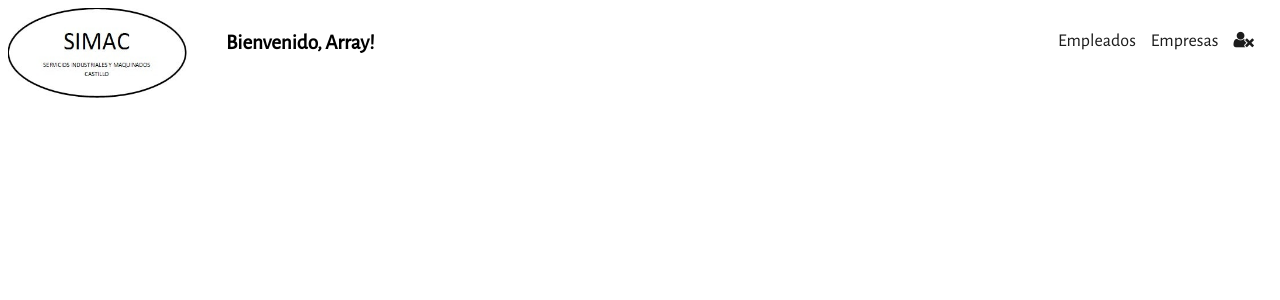
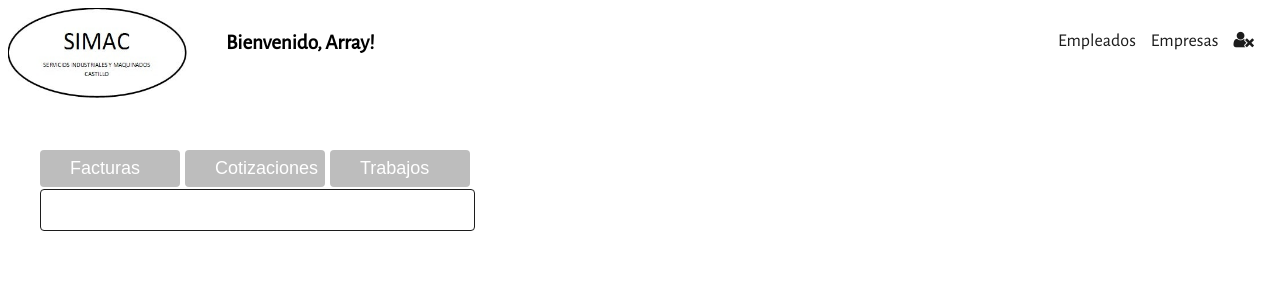
Before and after one commit to JesusLibrado/SIMAC-DB, a PHP site: page / in a window 1280 px wide. Shown: the top 300 px of the page. Run offline with PHP 8.4, Linux system fonts and the light colour scheme; the visitor is signed in with stand-in values (Sample User, id 1); some web fonts are replaced.

Commit message:
Ya muestra las facturas

```diff
--- a/interfaz/estilos/main.css
+++ b/interfaz/estilos/main.css
@@ -189,6 +189,12 @@ a:visited{
 	background: transparent;
 }
 
+.edit-button{
+	color: #9E9E9E;
+	border: 0;
+	background: transparent;
+}
+
 .more-info:hover,
 .delete-button:hover,
 .extra-buttons a:hover,
@@ -281,3 +287,88 @@ a:visited{
 .info-elemento p{
 	padding: 8px;
 }
+
+.container{
+	margin: 150px auto 0 40px;
+	position: absolute;
+	max-width: 90%;
+}
+
+.tabs{
+	overflow: hidden;
+}
+
+.tabs a{
+	padding: 8px 30px;
+	width: 80px;
+	float: left;
+	outline: none;
+	cursor: pointer;
+	margin: auto 5px 2px 0;
+	transition: all 0.3s;
+	border:0;
+	color: #fff;
+	border-radius: 4px;
+	background: #BDBDBD;
+	font-size: 18px;
+}
+
+.tabs a:hover,
+.tabs a:active{
+	background: #1c1c1c;
+}
+
+.tab-content{
+	padding: 20px 35px;
+	border-radius: 4px;
+	border: 1px solid #1c1c1c;
+}
+
+.box{
+	display: inline-block;
+	margin: 10px 20px;
+	width: 270px;
+	border-radius: 4px;
+}
+
+.box .box-title{
+	text-align: center;
+	padding: 15px;
+}
+
+.box .box-content ul{
+	list-style:none;
+	padding: 0;
+}
+
+.box .box-content ul li{
+	text-align: center;
+}
+
+.box .box-p{
+	padding: 10px;
+}
+
+.delete-element{
+	background: #fff;
+	color: #D50000;
+}
+
+.info-element{
+	background: #0091EA;
+	color:#fff;
+}
+
+.box .delete-element,
+.box .info-element{
+	padding: 4px;
+	border-radius: 2px;
+	border: 0;
+	width: 100%;
+}
+
+.box .delete-element:hover,
+.box .info-element:hover{
+	color: #1c1c1c;
+	cursor: pointer;
+}
--- a/interfaz/estilos/navbar-menu.css
+++ b/interfaz/estilos/navbar-menu.css
@@ -11,7 +11,7 @@ a:visited{
 	width: 100%;
 	z-index: 100;
 	font-size: 18px;
-	position: fixed;
+	position: absolute;
 	height: 73px;
 	top: 0;
 	left: 0;
--- a/interfaz/pagina.php
+++ b/interfaz/pagina.php
@@ -97,7 +97,7 @@
 		<div class="modal-content">
 			<div class="modal-header">
 				<span class="close">&times</span>
-				<p class="font-a">Empleado</p>
+				<p class="font-a">Empleados</p>
 			</div>
 			<div class="modal-body font-b">
 					<div class="extra-buttons">
@@ -150,6 +150,19 @@
 		</div>
 	</div>
 
+	<section class="container font-b">
+		<div class="tabs font-a">
+			<a class="tab-link" href="#factura">Facturas</a>
+			<a class="tab-link" href="#cotizacion">Cotizaciones</a>
+			<a class="tab-link" href="#trabajo">Trabajos</a>
+		</div>
+
+		<div id="factura" class="tab-content">
+
+		</div>
+	</section>
+
+
 	<script type="text/javascript" src="extras/jquery/jquery.min.js"></script>
 	<script type="text/javascript" src="js/script.js"></script>
 </body>
--- a/interfaz/php/ediciones.php
+++ b/interfaz/php/ediciones.php
@@ -8,12 +8,12 @@
 
 	function empresaEliminar(){
 		$id = $_GET['id'];
-		return "delete from empresa where rfc_empresa = '".$id."'";
+		return "delete from empresa where rfc = '".$id."'";
 	}
 
 	function empleadoEliminar(){
 		$id = $_GET['id'];
-		return "delete from empleado where rfc = '".$rfc."'";
+		return "delete from empleado where rfc = '".$id."'";
 	}
 
 
```
Also changed, not shown: interfaz/js/script.js (+54 -3 lines), interfaz/php/consultas.php (+16 -2 lines), interfaz/php/prueba.php (+24 -0 lines).
